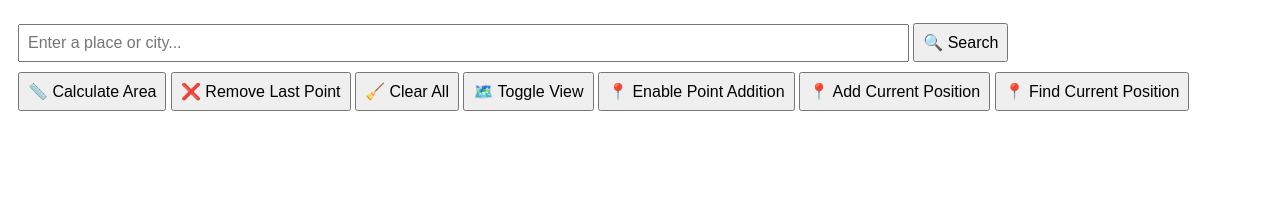
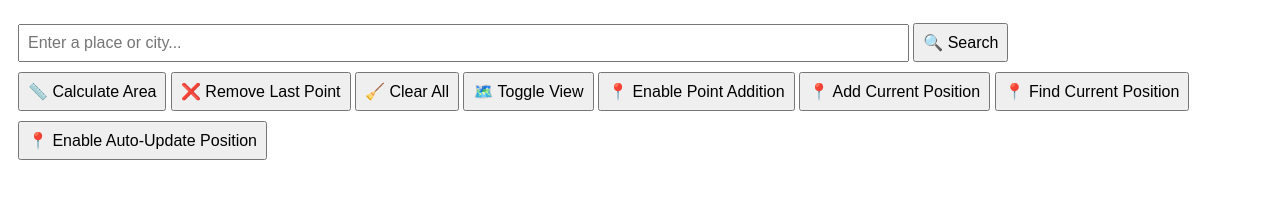
Before and after one commit to website565/esp32, a plain HTML site: page calculate_area.html in a window 1280 px wide. Drawn offline with nearby package versions, Linux system fonts and the light colour scheme.

Commit message:
Update calculate_area.html

```diff
--- a/calculate_area.html
+++ b/calculate_area.html
@@ -20,6 +20,9 @@
     }
     #pointToggleButton.active {
       background-color: #90EE90; /* Light green when point addition is enabled */
+    }
+    #autoUpdateButton.active {
+      background-color: #90EE90; /* Light green when auto-update is enabled */
     }
     #coordinates {
       margin-top: 10px;
@@ -48,6 +51,7 @@
   <button id="pointToggleButton" onclick="togglePointAddition()">📍 Enable Point Addition</button>
   <button onclick="addCurrentPosition()">📍 Add Current Position</button>
   <button onclick="findCurrentPosition()">📍 Find Current Position</button>
+  <button id="autoUpdateButton" onclick="toggleAutoUpdate()">📍 Enable Auto-Update Position</button>
   <div id="coordinates"></div>
   <div id="areaDisplay"></div>
 </div>
@@ -62,6 +66,9 @@
   let currentLayer;
   let streetLayer, satelliteLayer;
   let pointAdditionEnabled = false;
+  let autoUpdateEnabled = false;
+  let watchId = null;
+  let currentPositionMarker = null;
 
   // Initialize map with given coordinates and zoom level
   function initMap(lat = 45.0, lon = 15.0, zoom = 6) {
@@ -208,8 +215,9 @@
         (position) => {
           const lat = position.coords.latitude;
           const lon = position.coords.longitude;
-          console.log('Finding current position:', lat, lon);
-          map.setView([lat, lon], 14);
+          const currentZoom = map.getZoom(); // Persist current zoom level
+          console.log('Finding current position:', lat, lon, 'Zoom:', currentZoom);
+          map.setView([lat, lon], currentZoom);
           // Add temporary marker for current location
           L.marker([lat, lon]).addTo(map)
             .bindPopup('Your current location').openPopup();
@@ -226,6 +234,66 @@
       );
     } else {
       alert('Your browser does not support geolocation.');
+    }
+  }
+
+  // Toggle auto-update position
+  function toggleAutoUpdate() {
+    autoUpdateEnabled = !autoUpdateEnabled;
+    const button = document.getElementById('autoUpdateButton');
+    button.textContent = autoUpdateEnabled ? '📍 Disable Auto-Update Position' : '📍 Enable Auto-Update Position';
+    button.classList.toggle('active', autoUpdateEnabled);
+    console.log('Auto-update position:', autoUpdateEnabled ? 'enabled' : 'disabled');
+
+    if (autoUpdateEnabled) {
+      if (navigator.geolocation) {
+        watchId = navigator.geolocation.watchPosition(
+          (position) => {
+            const lat = position.coords.latitude;
+            const lon = position.coords.longitude;
+            const currentZoom = map.getZoom(); // Persist current zoom level
+            console.log('Auto-updating position:', lat, lon, 'Zoom:', currentZoom);
+            map.setView([lat, lon], currentZoom);
+            // Update or add marker for current position
+            if (currentPositionMarker) {
+              currentPositionMarker.setLatLng([lat, lon]);
+            } else {
+              currentPositionMarker = L.marker([lat, lon]).addTo(map)
+                .bindPopup('Your current location').openPopup();
+            }
+          },
+          (error) => {
+            console.error('Geolocation error for auto-update:', error.message);
+            alert('Unable to retrieve your location for auto-update.');
+            autoUpdateEnabled = false;
+            button.textContent = '📍 Enable Auto-Update Position';
+            button.classList.remove('active');
+            if (watchId !== null) {
+              navigator.geolocation.clearWatch(watchId);
+              watchId = null;
+            }
+          },
+          {
+            enableHighAccuracy: true,
+            timeout: 10000,
+            maximumAge: 0
+          }
+        );
+      } else {
+        alert('Your browser does not support geolocation.');
+        autoUpdateEnabled = false;
+        button.textContent = '📍 Enable Auto-Update Position';
+        button.classList.remove('active');
+      }
+    } else {
+      if (watchId !== null) {
+        navigator.geolocation.clearWatch(watchId);
+        watchId = null;
+      }
+      if (currentPositionMarker) {
+        map.removeLayer(currentPositionMarker);
+        currentPositionMarker = null;
+      }
     }
   }
 
```
